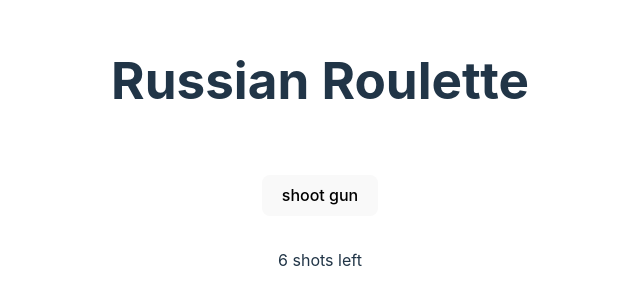
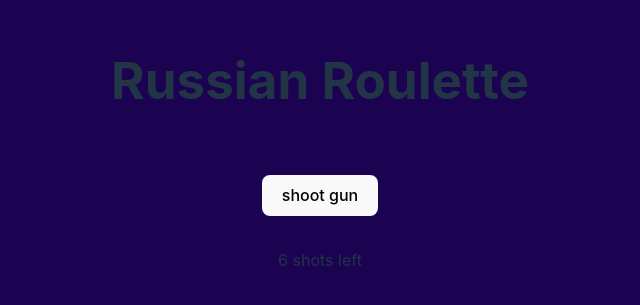
Before and after one commit to brendansikorjak/russian-roulette, a React (Vite) app: page / in a window 1280 px wide. Shown: the part 255-560 px from the top of the page, without its empty margins (320-960 px from the left). Built offline with nearby package versions, Linux system fonts and the light colour scheme.

Commit message:
changed background color of Roulette

```diff
--- a/src/pages/Roulette.jsx
+++ b/src/pages/Roulette.jsx
@@ -2,7 +2,8 @@
 
 function Roulette({ shoot, clickBangText, shotsLeftText }) {
   return (
-    <>
+    <div>
+      <style>{'body { background-color: #1c0352 ; }'}</style>
       <div>
         <h1>Russian Roulette</h1>
       </div>
@@ -12,7 +13,7 @@ function Roulette({ shoot, clickBangText, shotsLeftText }) {
       <div>
         {clickBangText} {shotsLeftText}
       </div>
-    </>
+    </div>
   );
 }
 
```
